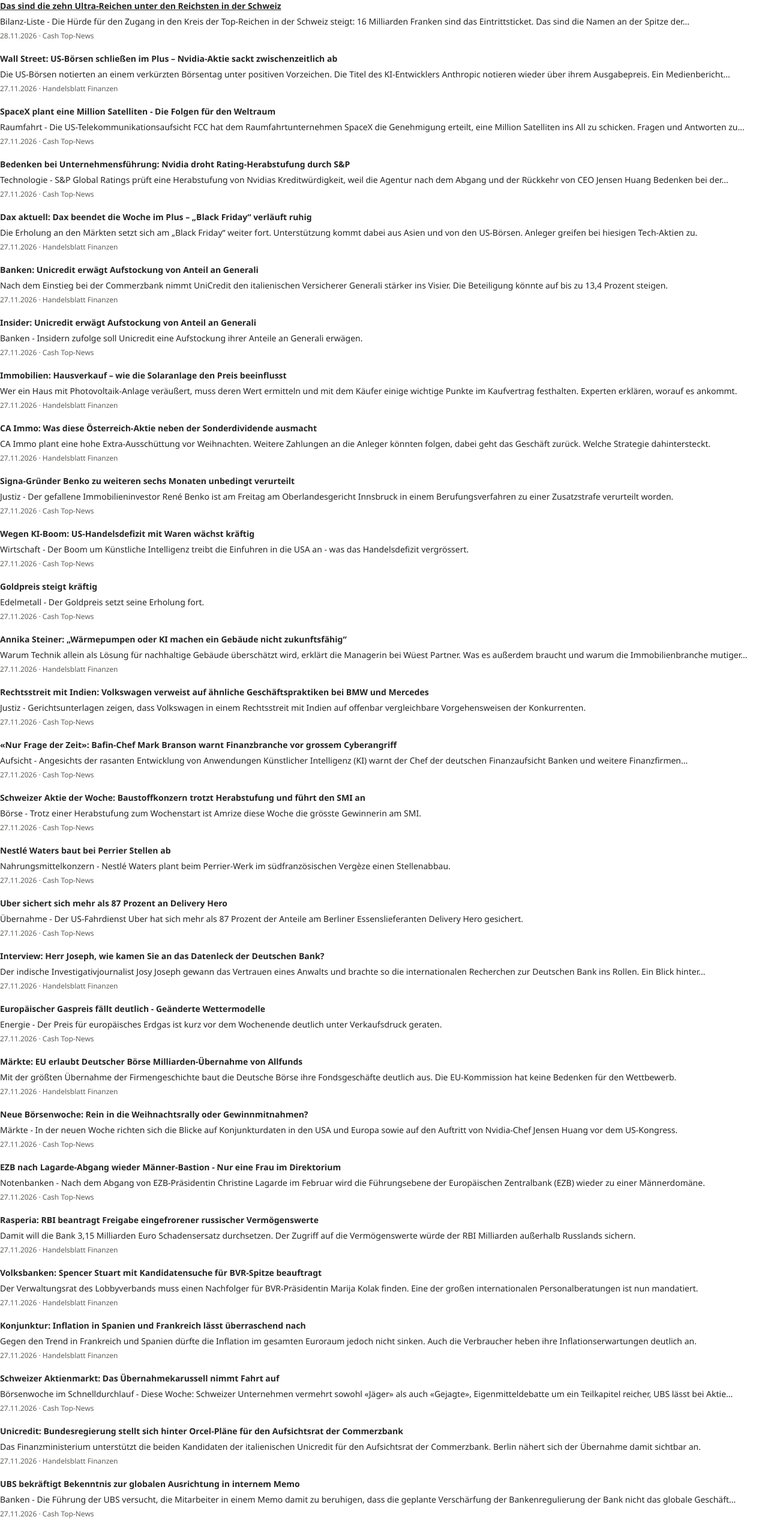
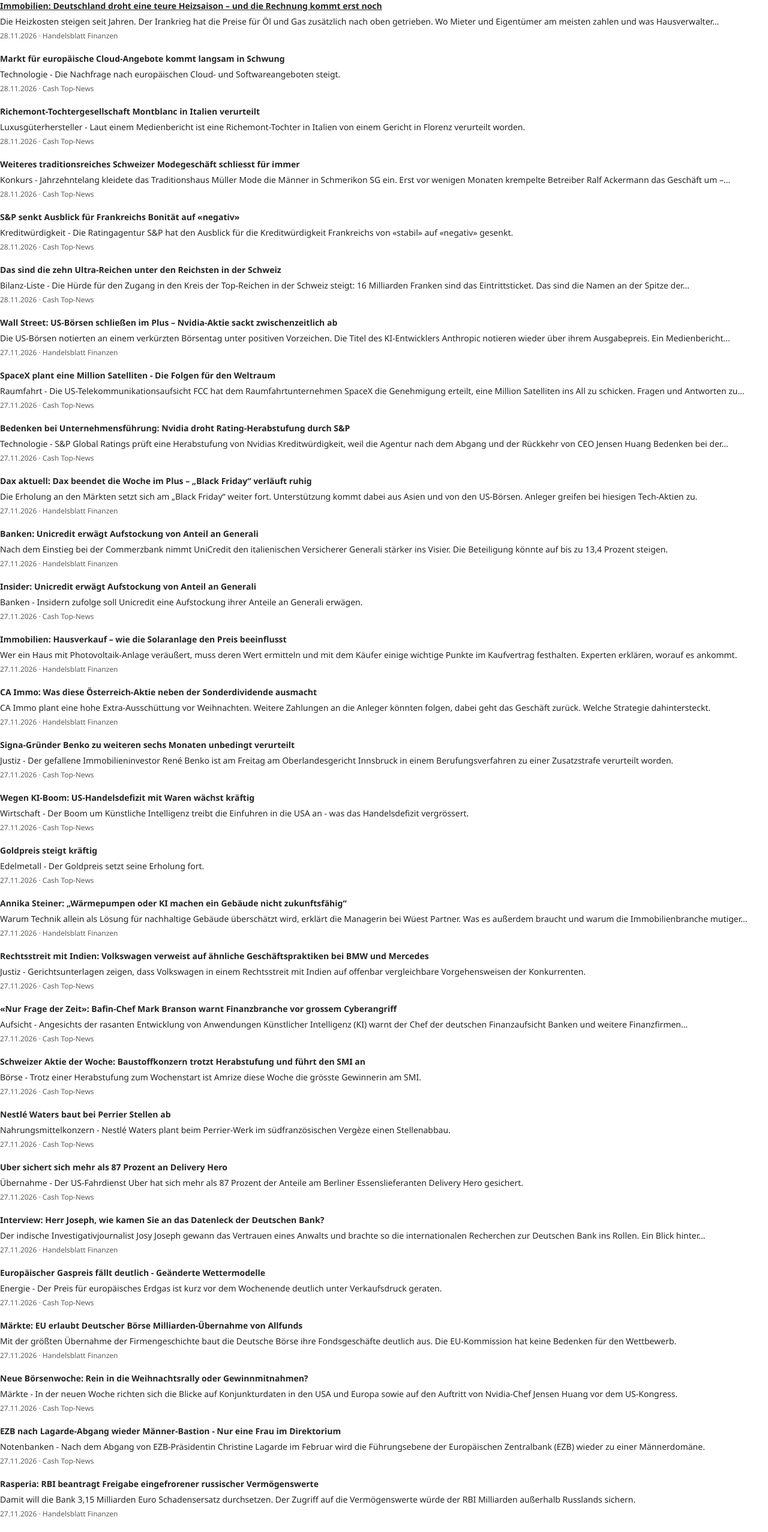
Before and after one commit to Fancylol/RSSFEED, a plain HTML site: page index.html in a window 1280 px wide. Shown: the top 2554 px of the page at 60% size. Drawn offline with Linux system fonts and the light colour scheme.

Commit message:
RSS Feed aktualisiert

```diff
--- a/index.html
+++ b/index.html
@@ -234,6 +234,111 @@
 
 <div class="template_root">
 
+
+    <article class="singleCard">
+
+        <a
+            class="primaryText"
+            href="https://www.handelsblatt.com/finanzen/immobilien/immobilien-heizen-wird-noch-teurer-und-die-abrechnung-zeigt-es-erst-spaet/100271996.html"
+            target="_blank"
+            rel="noopener noreferrer"
+        >
+            Immobilien: Deutschland droht eine teure Heizsaison – und die Rechnung kommt erst noch
+        </a>
+
+        <div class="secondaryText">
+            Die Heizkosten steigen seit Jahren. Der Irankrieg hat die Preise für Öl und Gas zusätzlich nach oben getrieben. Wo Mieter und Eigentümer am meisten zahlen und was Hausverwalter...
+        </div>
+
+        <div class="dateText">
+            28.11.2026 · Handelsblatt Finanzen
+        </div>
+
+    </article>
+
+    <article class="singleCard">
+
+        <a
+            class="primaryText"
+            href="https://www.cash.ch/news/top-news/markt-fur-europaische-cloud-angebote-kommt-langsam-in-schwung-987337"
+            target="_blank"
+            rel="noopener noreferrer"
+        >
+            Markt für europäische Cloud-Angebote kommt langsam in Schwung
+        </a>
+
+        <div class="secondaryText">
+            Technologie - Die Nachfrage nach europäischen Cloud- und Softwareangeboten steigt.
+        </div>
+
+        <div class="dateText">
+            28.11.2026 · Cash Top-News
+        </div>
+
+    </article>
+
+    <article class="singleCard">
+
+        <a
+            class="primaryText"
+            href="https://www.cash.ch/news/top-news/richemont-tochtergesellschaft-montblanc-in-italien-verurteilt-988808"
+            target="_blank"
+            rel="noopener noreferrer"
+        >
+            Richemont-Tochtergesellschaft Montblanc in Italien verurteilt
+        </a>
+
+        <div class="secondaryText">
+            Luxusgüterhersteller - Laut einem Medienbericht ist eine Richemont-Tochter in Italien von einem Gericht in Florenz verurteilt worden.
+        </div>
+
+        <div class="dateText">
+            28.11.2026 · Cash Top-News
+        </div>
+
+    </article>
+
+    <article class="singleCard">
+
+        <a
+            class="primaryText"
+            href="https://www.cash.ch/news/top-news/weiteres-traditionsreiches-schweizer-modegeschaft-schliesst-fur-immer-988319"
+            target="_blank"
+            rel="noopener noreferrer"
+        >
+            Weiteres traditionsreiches Schweizer Modegeschäft schliesst für immer
+        </a>
+
+        <div class="secondaryText">
+            Konkurs - Jahrzehntelang kleidete das Traditionshaus Müller Mode die Männer in Schmerikon SG ein. Erst vor wenigen Monaten krempelte Betreiber Ralf Ackermann das Geschäft um –...
+        </div>
+
+        <div class="dateText">
+            28.11.2026 · Cash Top-News
+        </div>
+
+    </article>
+
+    <article class="singleCard">
+
+        <a
+            class="primaryText"
+            href="https://www.cash.ch/news/top-news/sp-senkt-ausblick-fur-frankreichs-bonitat-auf-negativ-988796"
+            target="_blank"
+            rel="noopener noreferrer"
+        >
+            S&amp;P senkt Ausblick für Frankreichs Bonität auf «negativ»
+        </a>
+
+        <div class="secondaryText">
+            Kreditwürdigkeit - Die Ratingagentur S&amp;P hat den Ausblick für die Kreditwürdigkeit Frankreichs von «stabil» auf «negativ» gesenkt.
+        </div>
+
+        <div class="dateText">
+            28.11.2026 · Cash Top-News
+        </div>
+
+    </article>
 
     <article class="singleCard">
 
@@ -760,111 +865,6 @@
 
     </article>
 
-    <article class="singleCard">
-
-        <a
-            class="primaryText"
-            href="https://www.handelsblatt.com/finanzen/geldpolitik/konjunktur-inflation-in-spanien-und-frankreich-laesst-ueberraschend-nach/100273264.html"
-            target="_blank"
-            rel="noopener noreferrer"
-        >
-            Konjunktur: Inflation in Spanien und Frankreich lässt überraschend nach
-        </a>
-
-        <div class="secondaryText">
-            Gegen den Trend in Frankreich und Spanien dürfte die Inflation im gesamten Euroraum jedoch nicht sinken. Auch die Verbraucher heben ihre Inflationserwartungen deutlich an.
-        </div>
-
-        <div class="dateText">
-            27.11.2026 · Handelsblatt Finanzen
-        </div>
-
-    </article>
-
-    <article class="singleCard">
-
-        <a
-            class="primaryText"
-            href="https://www.cash.ch/top-news/insider/schweizer-aktienmarkt-das-ubernahmekarussell-nimmt-fahrt-auf-988646"
-            target="_blank"
-            rel="noopener noreferrer"
-        >
-            Schweizer Aktienmarkt: Das Übernahmekarussell nimmt Fahrt auf
-        </a>
-
-        <div class="secondaryText">
-            Börsenwoche im Schnelldurchlauf - Diese Woche: Schweizer Unternehmen vermehrt sowohl «Jäger» als auch «Gejagte», Eigenmitteldebatte um ein Teilkapitel reicher, UBS lässt bei Aktie...
-        </div>
-
-        <div class="dateText">
-            27.11.2026 · Cash Top-News
-        </div>
-
-    </article>
-
-    <article class="singleCard">
-
-        <a
-            class="primaryText"
-            href="https://www.handelsblatt.com/finanzen/banken-versicherungen/banken/commerzbank-bundesregierung-stellt-sich-hinter-orcels-plaene-fuer-den-aufsichtsrat/100273270.html"
-            target="_blank"
-            rel="noopener noreferrer"
-        >
-            Unicredit: Bundesregierung stellt sich hinter Orcel-Pläne für den Aufsichtsrat der Commerzbank
-        </a>
-
-        <div class="secondaryText">
-            Das Finanzministerium unterstützt die beiden Kandidaten der italienischen Unicredit für den Aufsichtsrat der Commerzbank. Berlin nähert sich der Übernahme damit sichtbar an.
-        </div>
-
-        <div class="dateText">
-            27.11.2026 · Handelsblatt Finanzen
-        </div>
-
-    </article>
-
-    <article class="singleCard">
-
-        <a
-            class="primaryText"
-            href="https://www.cash.ch/news/top-news/ubs-bekraftigt-bekenntnis-zur-globalen-ausrichtung-in-internem-memo-988728"
-            target="_blank"
-            rel="noopener noreferrer"
-        >
-            UBS bekräftigt Bekenntnis zur globalen Ausrichtung in internem Memo
-        </a>
-
-        <div class="secondaryText">
-            Banken - Die Führung der UBS versucht, die Mitarbeiter in einem Memo damit zu beruhigen, dass die geplante Verschärfung der Bankenregulierung der Bank nicht das globale Geschäft...
-        </div>
-
-        <div class="dateText">
-            27.11.2026 · Cash Top-News
-        </div>
-
-    </article>
-
-    <article class="singleCard">
-
-        <a
-            class="primaryText"
-            href="https://www.cash.ch/news/top-news/preisauftrieb-in-spanien-und-frankreich-lasst-uberraschend-deutlich-nach-988631"
-            target="_blank"
-            rel="noopener noreferrer"
-        >
-            Preisauftrieb in Spanien und Frankreich lässt überraschend deutlich nach
-        </a>
-
-        <div class="secondaryText">
-            Konjunktur - In Frankreich und Spanien hat die Inflation im November auf hohem Niveau spürbar nachgelassen.
-        </div>
-
-        <div class="dateText">
-            27.11.2026 · Cash Top-News
-        </div>
-
-    </article>
-
 
 </div>
 
```
